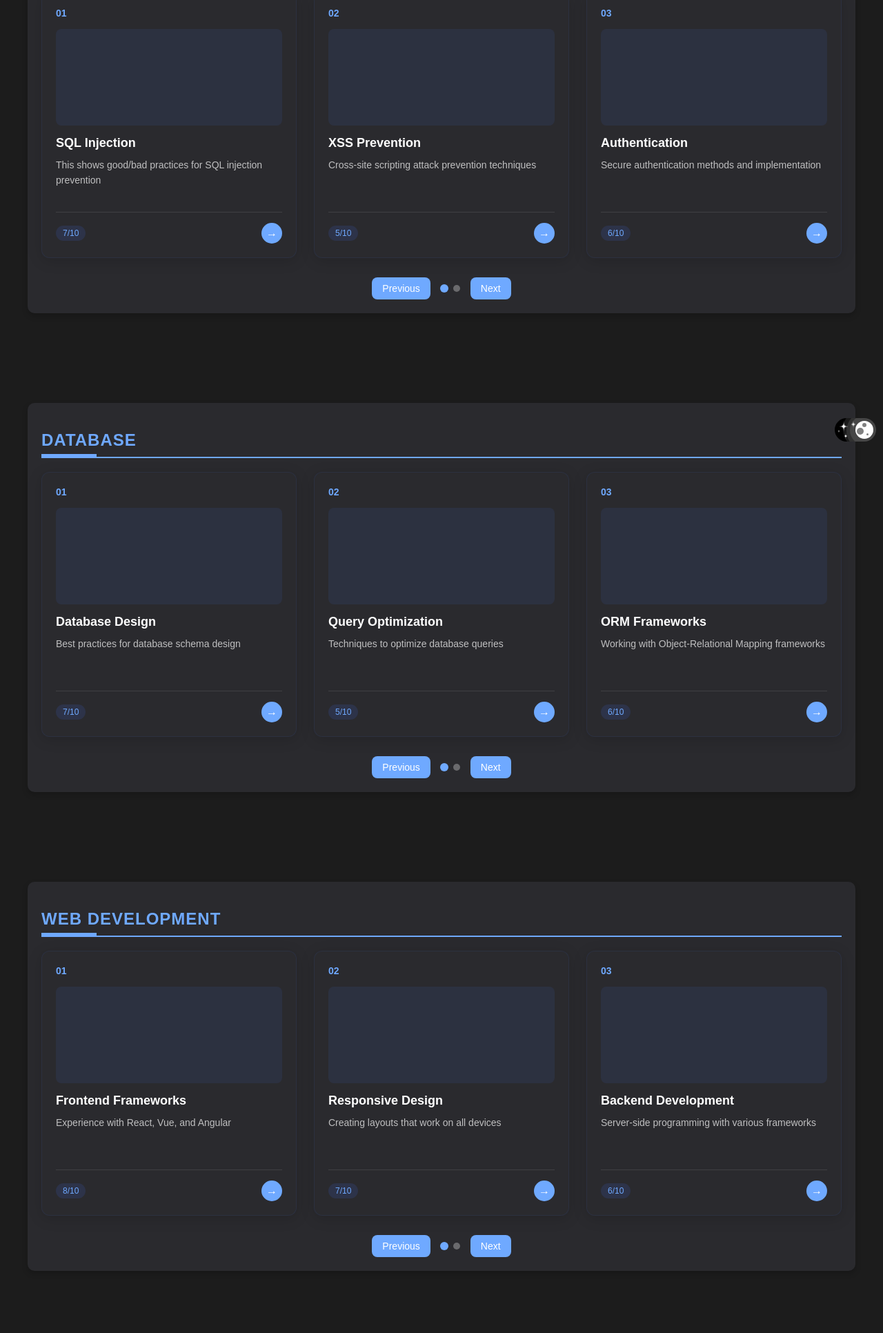
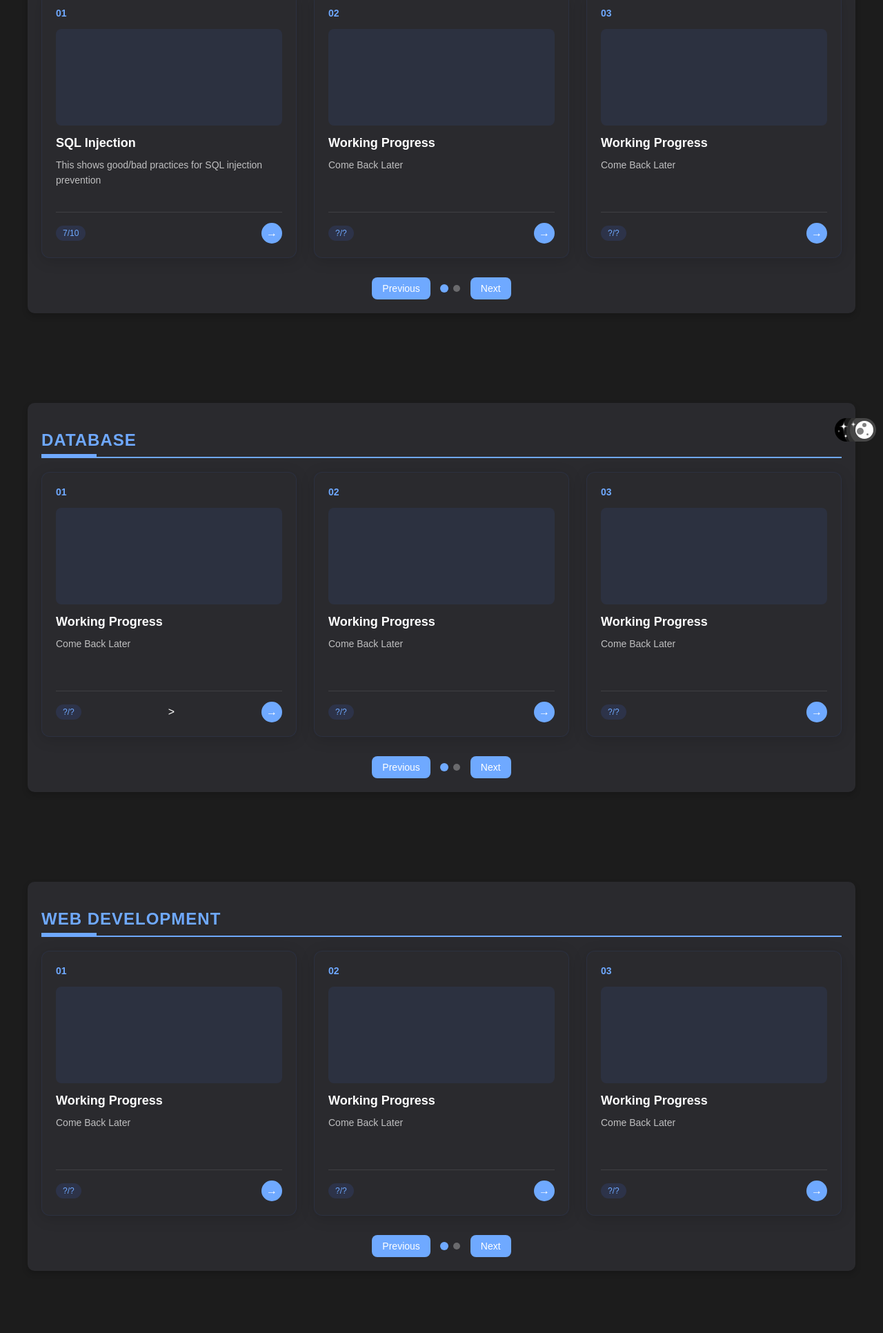
Before and after one commit to HenrikHaalandDev/Portfolio, a Flask app: page /skills in a window 1280 px wide. Shown: the part 150-2082 px from the top of the page at 69% size. Run offline with Flask 3, Linux system fonts and the light colour scheme.

Commit message:
fixed card templating

```diff
--- a/app/templates/skills.html
+++ b/app/templates/skills.html
@@ -8,7 +8,7 @@
 <div id="particle-container"></div>
 <button class="back-button">
   <a href="{{ url_for('menu.menu_page') }}">
-      <span class="back-arrow">←</span> Back to Menu
+    <span class="back-arrow">←</span> Back to Menu
   </a>
 </button>
 <div class="skills-container">
@@ -42,11 +42,11 @@
               <div class="card-number">02</div>
               <div class="card-image"></div>
               <div class="card-text">
-                <p class="card-title">XSS Prevention</p>
-                <p class="card-description">Cross-site scripting attack prevention techniques</p>
+                <p class="card-title">Working Progress</p>
+                <p class="card-description">Come Back Later</p>
               </div>
               <div class="card-footer">
-                <div class="card-knowledge">5/10</div>
+                <div class="card-knowledge">?/?</div>
                 <div class="card-button"></div>
               </div>
             </div>
@@ -60,11 +60,11 @@
               <div class="card-number">03</div>
               <div class="card-image"></div>
               <div class="card-text">
-                <p class="card-title">Authentication</p>
-                <p class="card-description">Secure authentication methods and implementation</p>
+                <p class="card-title">Working Progress</p>
+                <p class="card-description">Come Back Later</p>
               </div>
               <div class="card-footer">
-                <div class="card-knowledge">6/10</div>
+                <div class="card-knowledge">?/?</div>
                 <div class="card-button"></div>
               </div>
             </div>
@@ -78,11 +78,11 @@
               <div class="card-number">04</div>
               <div class="card-image"></div>
               <div class="card-text">
-                <p class="card-title">CSRF Protection</p>
-                <p class="card-description">Cross-Site Request Forgery prevention strategies</p>
+                <p class="card-title">Working Progress</p>
+                <p class="card-description">Come Back Later</p>
               </div>
               <div class="card-footer">
-                <div class="card-knowledge">5/10</div>
+                <div class="card-knowledge">?/?</div>
                 <div class="card-button"></div>
               </div>
             </div>
@@ -107,11 +107,11 @@
               <div class="card-number">01</div>
               <div class="card-image"></div>
               <div class="card-text">
-                <p class="card-title">Database Design</p>
-                <p class="card-description">Best practices for database schema design</p>
+                <p class="card-title">Working Progress</p>
+                <p class="card-description">Come Back Later</p>
               </div>
               <div class="card-footer">
-                <div class="card-knowledge">7/10</div>
+                <div class="card-knowledge">?/?</div>>
                 <div class="card-button"></div>
               </div>
             </div>
@@ -125,11 +125,11 @@
               <div class="card-number">02</div>
               <div class="card-image"></div>
               <div class="card-text">
-                <p class="card-title">Query Optimization</p>
-                <p class="card-description">Techniques to optimize database queries</p>
+                <p class="card-title">Working Progress</p>
+                <p class="card-description">Come Back Later</p>
               </div>
               <div class="card-footer">
-                <div class="card-knowledge">5/10</div>
+                <div class="card-knowledge">?/?</div>
                 <div class="card-button"></div>
               </div>
             </div>
@@ -143,11 +143,11 @@
               <div class="card-number">03</div>
               <div class="card-image"></div>
               <div class="card-text">
-                <p class="card-title">ORM Frameworks</p>
-                <p class="card-description">Working with Object-Relational Mapping frameworks</p>
+                <p class="card-title">Working Progress</p>
+                <p class="card-description">Come Back Later</p>
               </div>
               <div class="card-footer">
-                <div class="card-knowledge">6/10</div>
+                <div class="card-knowledge">?/?</div>
                 <div class="card-button"></div>
               </div>
             </div>
@@ -161,11 +161,11 @@
               <div class="card-number">04</div>
               <div class="card-image"></div>
               <div class="card-text">
-                <p class="card-title">NoSQL Systems</p>
-                <p class="card-description">Working with MongoDB, Redis and other NoSQL databases</p>
+                <p class="card-title">Working Progress</p>
+                <p class="card-description">Come Back Later</p>
               </div>
               <div class="card-footer">
-                <div class="card-knowledge">4/10</div>
+                <div class="card-knowledge">?/?</div>
                 <div class="card-button"></div>
               </div>
             </div>
@@ -190,11 +190,11 @@
               <div class="card-number">01</div>
               <div class="card-image"></div>
               <div class="card-text">
-                <p class="card-title">Frontend Frameworks</p>
-                <p class="card-description">Experience with React, Vue, and Angular</p>
+                <p class="card-title">Working Progress</p>
+                <p class="card-description">Come Back Later</p>
               </div>
               <div class="card-footer">
-                <div class="card-knowledge">8/10</div>
+                <div class="card-knowledge">?/?</div>
                 <div class="card-button"></div>
               </div>
             </div>
@@ -208,11 +208,11 @@
               <div class="card-number">02</div>
               <div class="card-image"></div>
               <div class="card-text">
-                <p class="card-title">Responsive Design</p>
-                <p class="card-description">Creating layouts that work on all devices</p>
+                <p class="card-title">Working Progress</p>
+                <p class="card-description">Come Back Later</p>
               </div>
               <div class="card-footer">
-                <div class="card-knowledge">7/10</div>
+                <div class="card-knowledge">?/?</div>
                 <div class="card-button"></div>
               </div>
             </div>
@@ -226,11 +226,11 @@
               <div class="card-number">03</div>
               <div class="card-image"></div>
               <div class="card-text">
-                <p class="card-title">Backend Development</p>
-                <p class="card-description">Server-side programming with various frameworks</p>
+                <p class="card-title">Working Progress</p>
+                <p class="card-description">Come Back Later</p>
               </div>
               <div class="card-footer">
-                <div class="card-knowledge">6/10</div>
+                <div class="card-knowledge">?/?</div>
                 <div class="card-button"></div>
               </div>
             </div>
@@ -244,11 +244,11 @@
               <div class="card-number">04</div>
               <div class="card-image"></div>
               <div class="card-text">
-                <p class="card-title">API Development</p>
-                <p class="card-description">RESTful and GraphQL API design and implementation</p>
+                <p class="card-title">Working Progress</p>
+                <p class="card-description">Come Back Later</p>
               </div>
               <div class="card-footer">
-                <div class="card-knowledge">7/10</div>
+                <div class="card-knowledge">?/?</div>
                 <div class="card-button"></div>
               </div>
             </div>
```
Also changed, not shown: app/templates/projects.html (+9 -9 lines).
